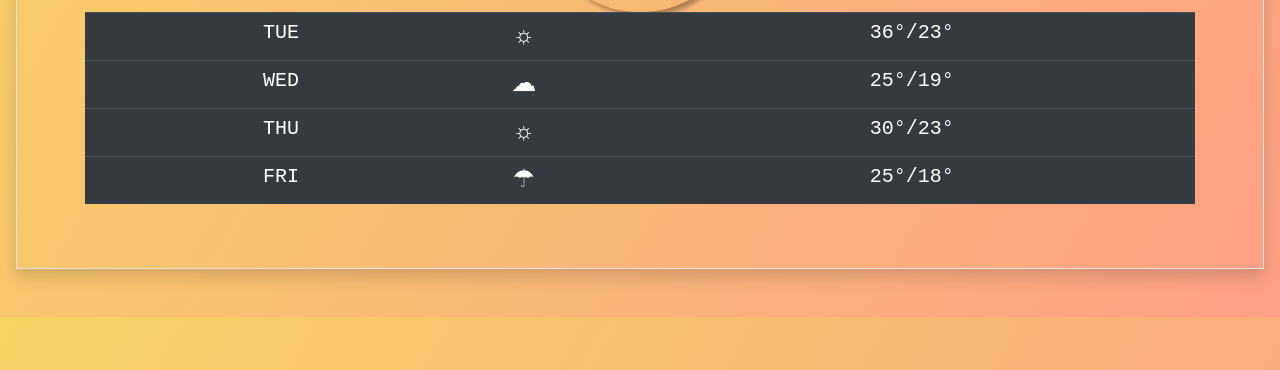
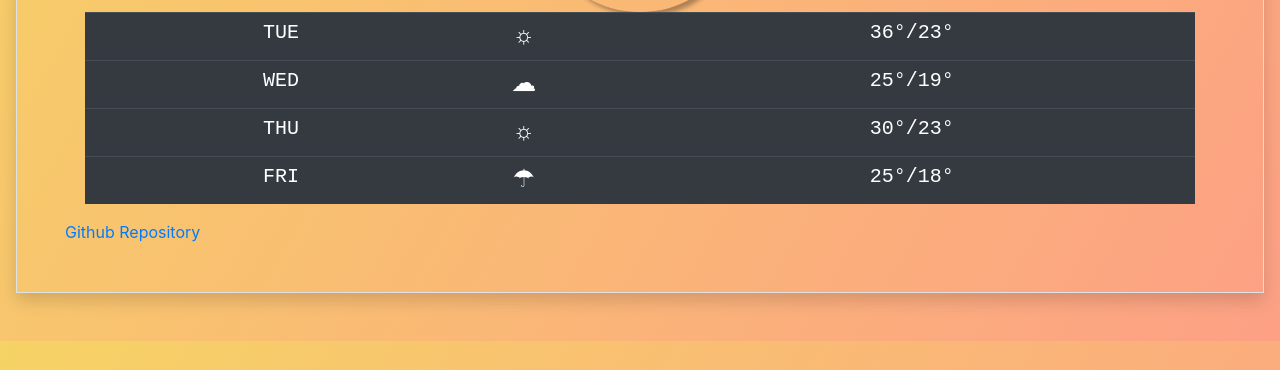
Before and after one commit to TimaAnwana/Weather-App, a plain HTML site: page index.html in a window 1280 px wide. Shown: the part 430-800 px from the top of the page. Drawn offline with nearby package versions, Linux system fonts and the light colour scheme; files that its build step writes are made by us from their sources; files whose address does not match are found by name.

Commit message:
Added link to Github repo

```diff
--- a/index.html
+++ b/index.html
@@ -73,6 +73,7 @@
             </tbody>
         </table>
     </div>
+    <a href="https://github.com/TimaAnwana/Weather-App"> Github Repository</a>
 
     <script src="src/index.js"></script>
 </body>
```
